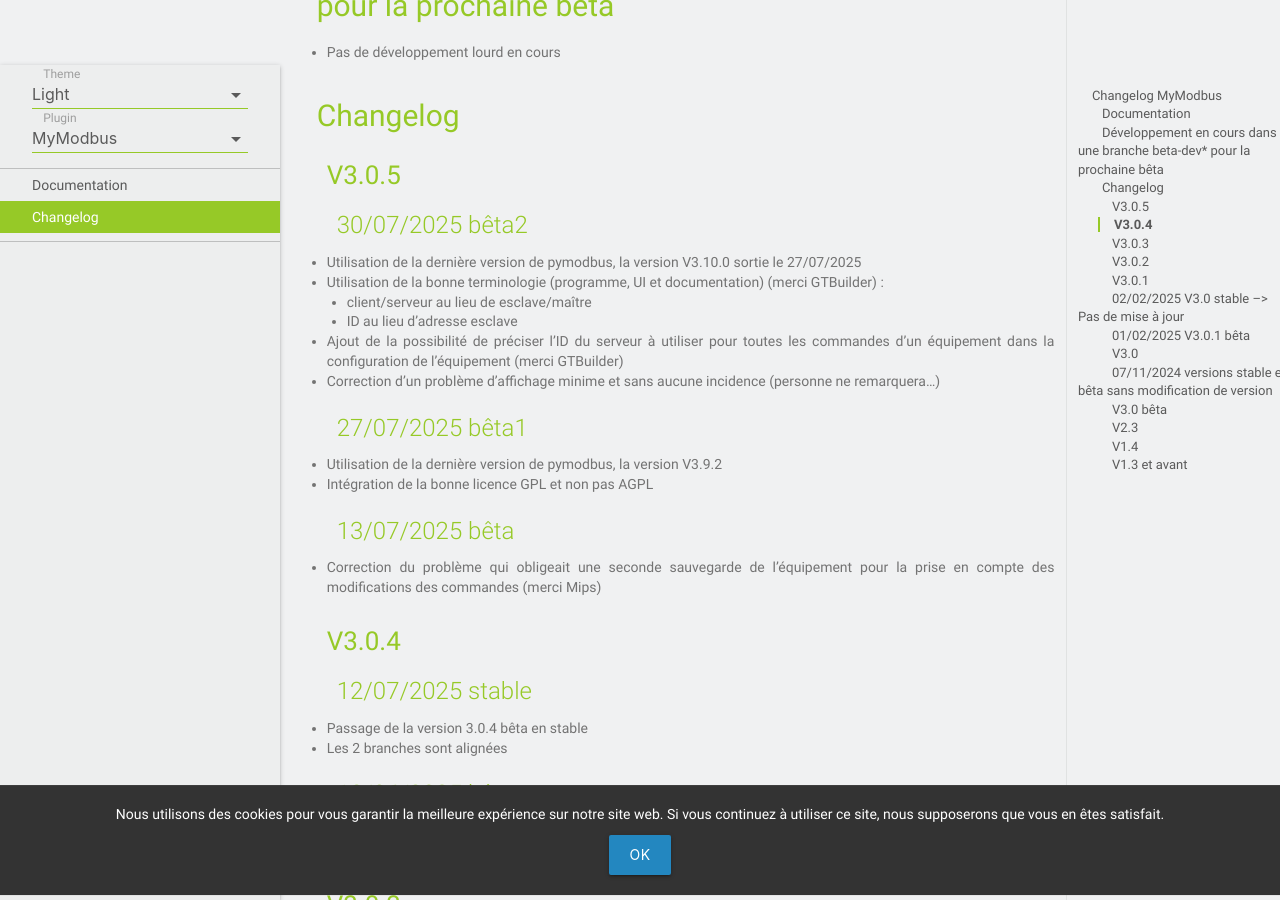
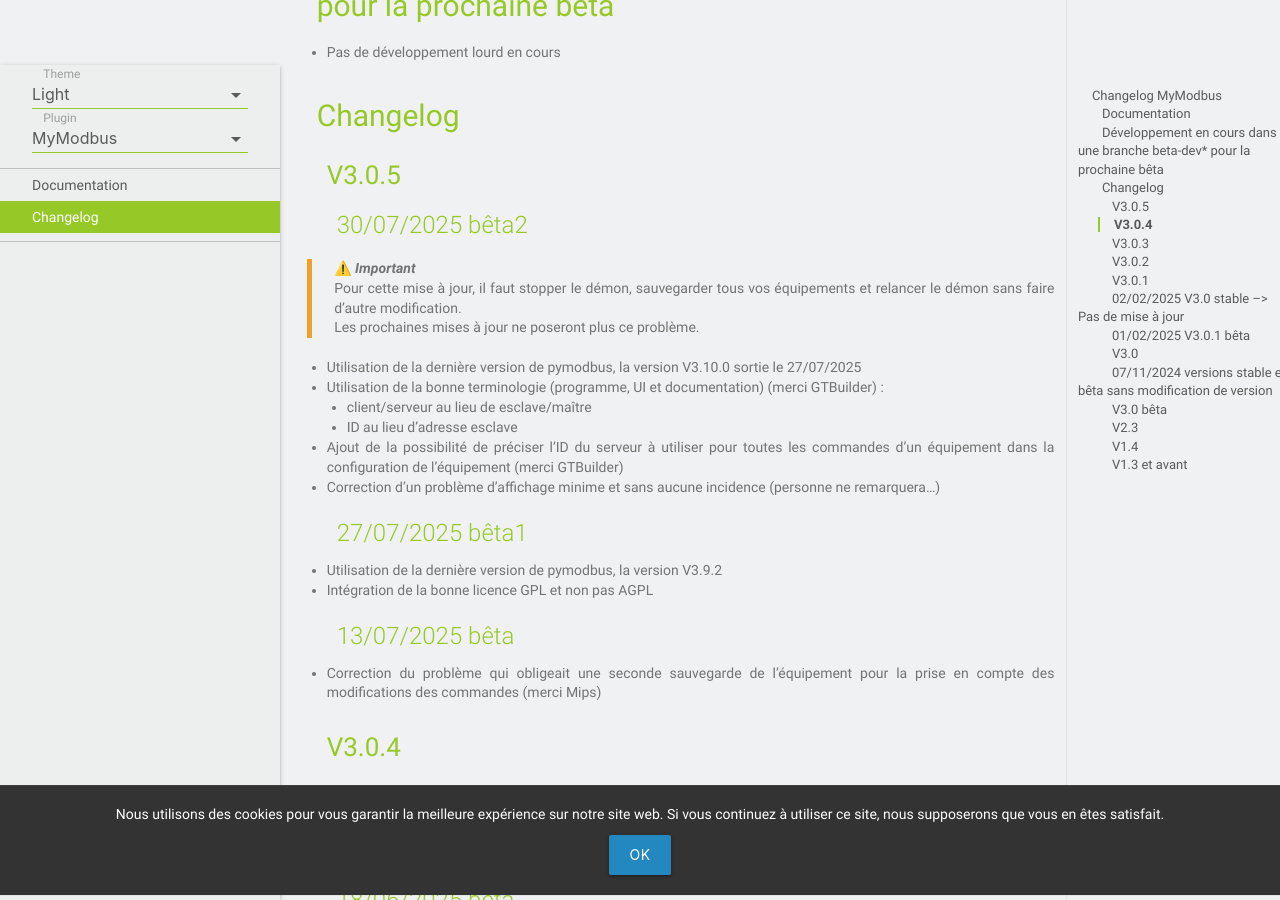
Before and after one commit to MrWaloo/jeedom-plugins-doc, a Jekyll site: the page built from docs/fr_FR/mymodbus_changelog.md, in a window 1280 px wide and 900 px high, scrolled down 335 px. Built offline with Jekyll 4.4.1, drawn with Linux system fonts in a browser that asks for light colours; emoji names are drawn with the system emoji font; our own code applies the rules of GitHub Pages for plain Markdown files.

Commit message:
Update mymodbus_changelog.md

```diff
--- a/docs/fr_FR/mymodbus_changelog.md
+++ b/docs/fr_FR/mymodbus_changelog.md
@@ -13,6 +13,10 @@
 ### V3.0.5
 
 #### 30/07/2025 bêta2
+
+> :warning: ***Important***
+> Pour cette mise à jour, il faut stopper le démon, sauvegarder tous vos équipements et relancer le démon sans faire d'autre modification.
+> Les prochaines mises à jour ne poseront plus ce problème.
 
 - Utilisation de la dernière version de pymodbus, la version V3.10.0 sortie le 27/07/2025
 - Utilisation de la bonne terminologie (programme, UI et documentation) (merci GTBuilder) :
```
